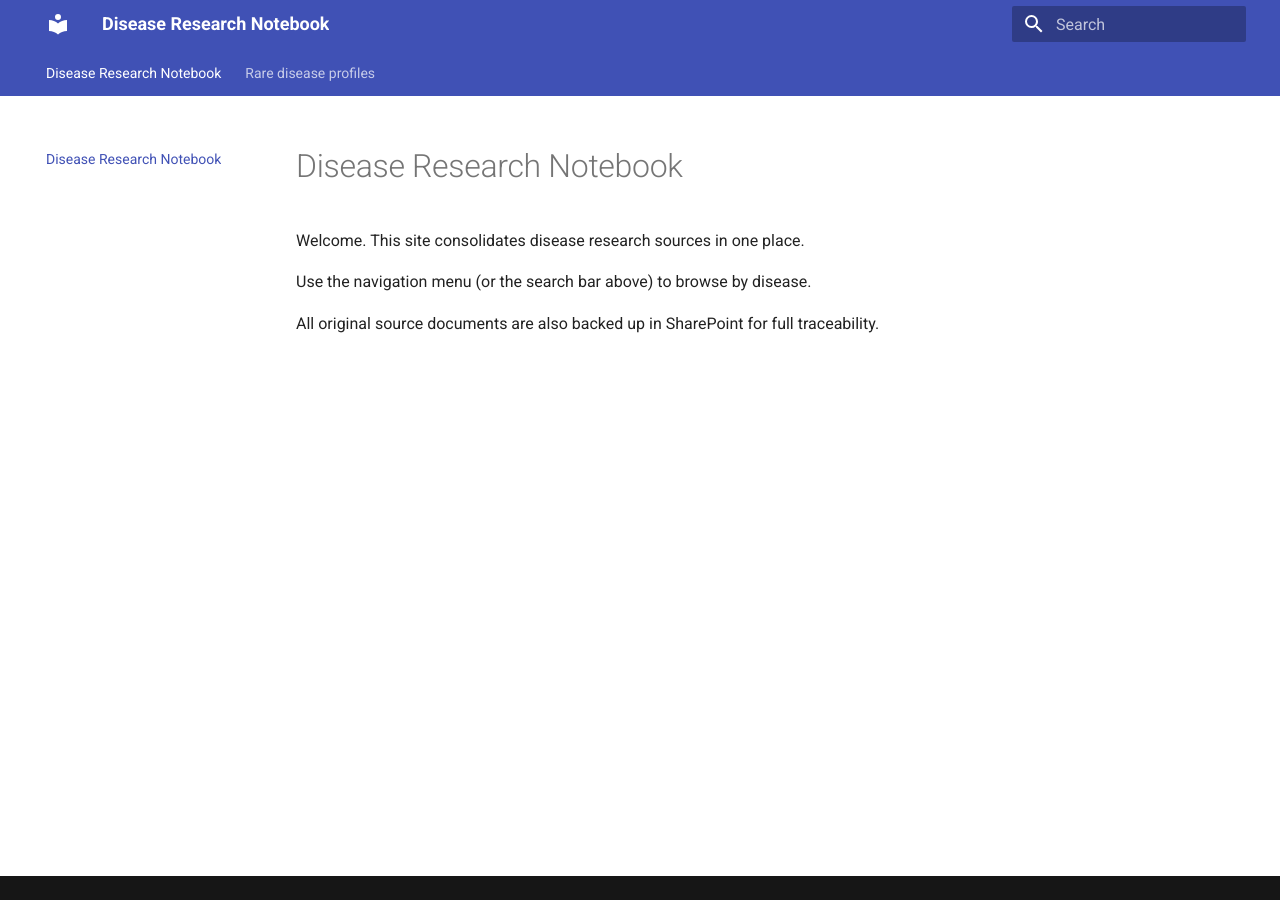
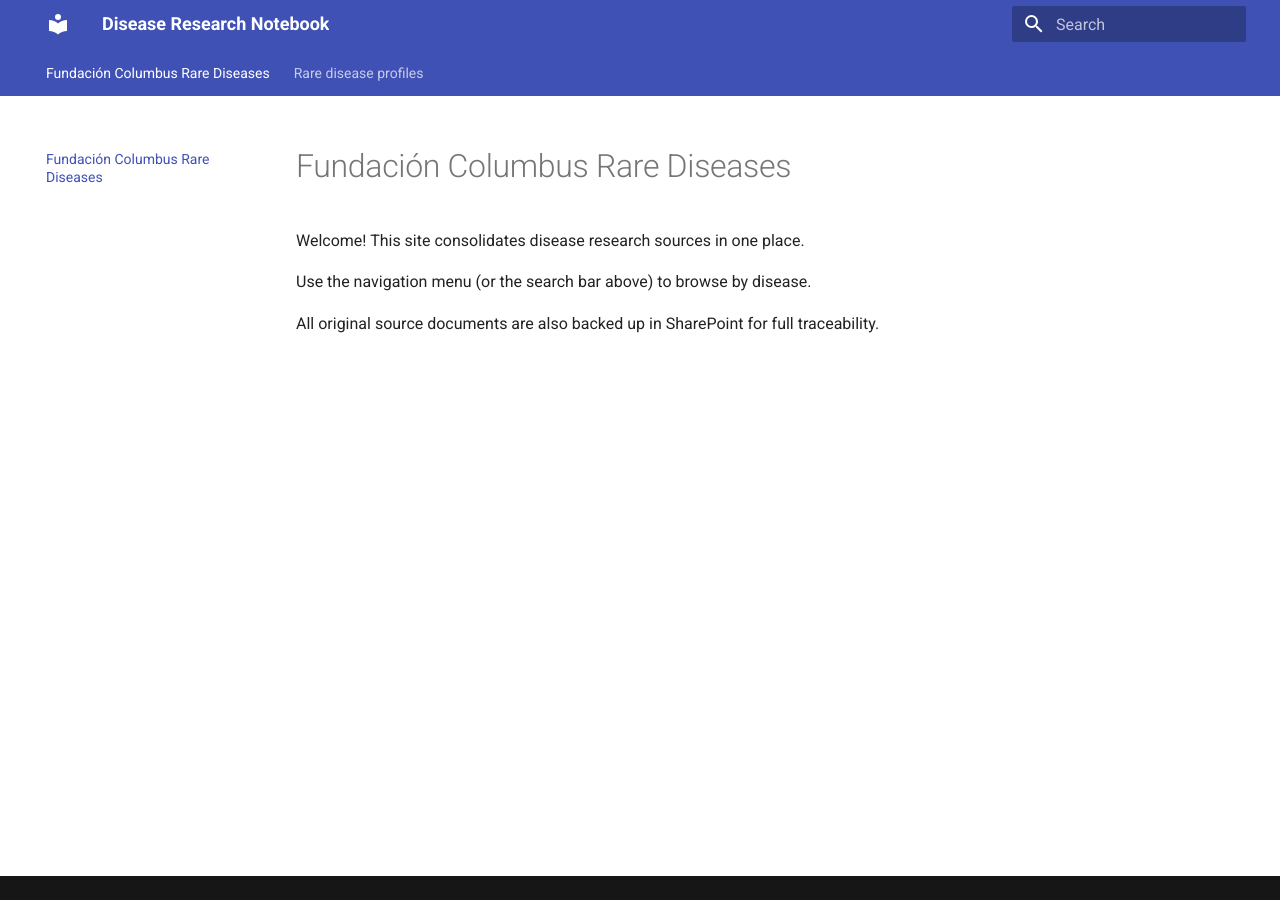
Before and after one commit to NaomiStamler/rare-diseases, an MkDocs documentation site: the page built from docs/index.md, in a window 1280 px wide. Built offline with MkDocs 1.6.1 and Material for MkDocs 9.7.7, drawn with Linux system fonts in a browser that asks for light colours.

Commit message:
Update index.md

```diff
--- a/docs/index.md
+++ b/docs/index.md
@@ -1,6 +1,6 @@
-# Disease Research Notebook
+# Fundación Columbus Rare Diseases
 
-Welcome. This site consolidates disease research sources in one place.
+Welcome! This site consolidates disease research sources in one place.
 
 Use the navigation menu (or the search bar above) to browse by disease.
 
```
